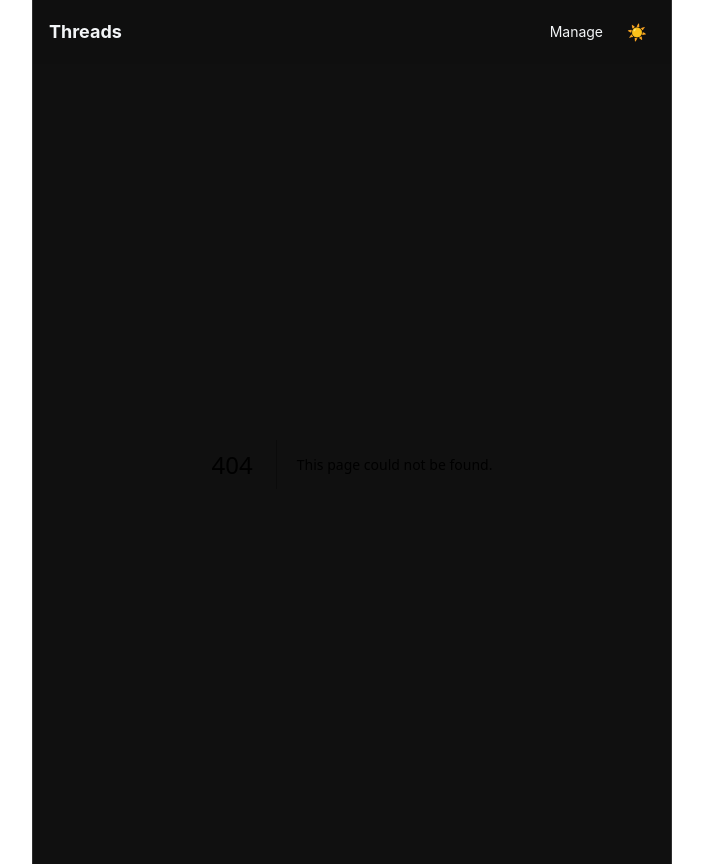
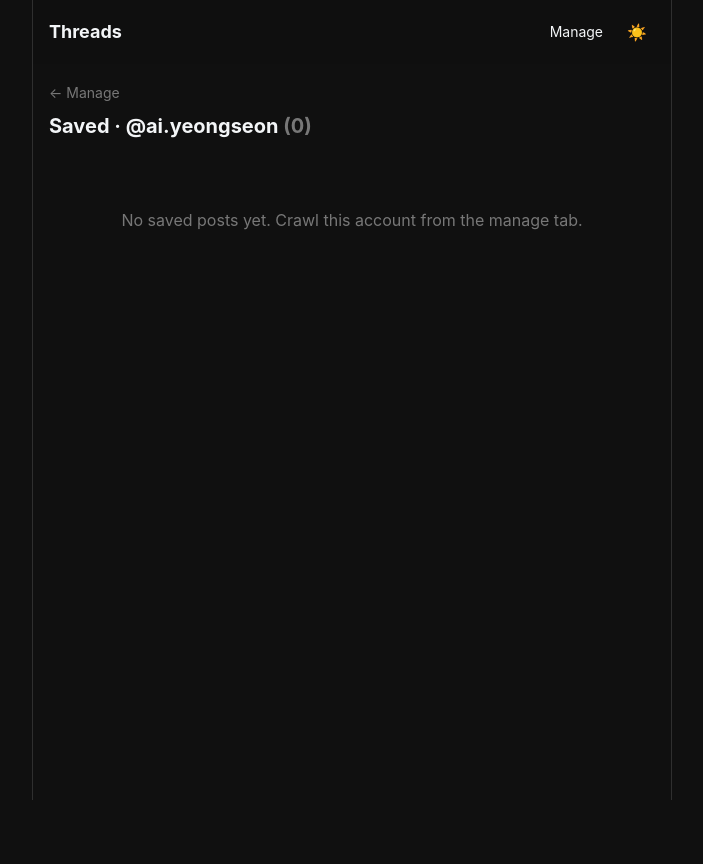
Before and after one commit to weritas247/threads-feed-clone, a Next.js app: page /manage/ai.yeongseon in a window 1280 px wide. Before the commit this address had no page. Shown: the whole page, without its empty margins (288-991 px from the left). After the commit the page ends 800 px from the top, so only its background shows below. Built offline with nearby package versions, Linux system fonts and the light colour scheme.

Commit message:
feat: persist crawled posts + saved-posts view
Crawling now saves fetched posts to data/posts/<user>.json (accumulating,
deduped by id). New /manage/[username] view renders saved posts from storage,
linked from each row in the manage table.

```diff
--- a/app/api/crawl/route.ts
+++ b/app/api/crawl/route.ts
@@ -1,6 +1,7 @@
 import { fetchAccountFeed } from '@/lib/threads';
 import { enabledUsernames, recordCrawl, getAccounts } from '@/lib/accountStore';
 import type { AccountEntry } from '@/lib/accountStore';
+import { savePosts } from '@/lib/postStore';
 
 export const dynamic = 'force-dynamic';
 
@@ -16,6 +17,7 @@
     const result = await fetchAccountFeed(handle);
     const status = result.ok ? 'ok' : result.reason;
     const count = result.ok ? result.posts.length : 0;
+    if (result.ok) savePosts(handle, result.posts);
     recordCrawl(handle, status, count, Date.now());
   }
 
--- /dev/null
+++ b/app/manage/[username]/page.tsx
@@ -0,0 +1,36 @@
+import Link from 'next/link';
+import { getSavedPosts } from '@/lib/postStore';
+import { normalizeUsername } from '@/lib/threads';
+import { Feed } from '@/components/Feed';
+
+export const dynamic = 'force-dynamic';
+
+export default async function SavedPostsPage({
+  params,
+}: {
+  params: Promise<{ username: string }>;
+}) {
+  const { username } = await params;
+  const handle = normalizeUsername(decodeURIComponent(username)).toLowerCase();
+  const posts = getSavedPosts(handle);
+
+  return (
+    <>
+      <div className="px-4 pt-4">
+        <Link href="/manage" className="text-sm text-secondary hover:underline">
+          ← Manage
+        </Link>
+      </div>
+      <h2 className="px-4 pb-1 pt-2 text-xl font-bold text-fg">
+        Saved · @{handle} <span className="text-secondary">({posts.length})</span>
+      </h2>
+      {posts.length === 0 ? (
+        <p className="px-4 py-16 text-center text-secondary">
+          No saved posts yet. Crawl this account from the manage tab.
+        </p>
+      ) : (
+        <Feed posts={posts} />
+      )}
+    </>
+  );
+}
--- a/components/ManageClient.tsx
+++ b/components/ManageClient.tsx
@@ -144,7 +144,13 @@
                 {a.lastCrawledAt ? relativeTime(Math.floor(a.lastCrawledAt / 1000)) + ' ago' : '—'}
               </td>
               <td className="py-2">
-                <div className="flex justify-end gap-2">
+                <div className="flex items-center justify-end gap-2">
+                  <Link
+                    href={`/manage/${a.username}`}
+                    className="rounded-md border border-border px-2 py-1 text-xs text-fg"
+                  >
+                    Saved
+                  </Link>
                   <button
                     type="button"
                     onClick={() => crawl(a.username)}
--- /dev/null
+++ b/lib/postStore.ts
@@ -0,0 +1,44 @@
+import { readFileSync, writeFileSync, existsSync, mkdirSync } from 'node:fs';
+import { join } from 'node:path';
+import type { Post } from './types';
+
+// File-backed store for crawled posts. Each account's posts accumulate across
+// crawls in data/posts/<username>.json, deduplicated by post id and kept
+// newest-first. No database. Server-only (node:fs). Data dir overridable via
+// ACCOUNTS_DATA_DIR (shared with accountStore; used by tests).
+
+function postsDir(): string {
+  const base = process.env.ACCOUNTS_DATA_DIR ?? join(process.cwd(), 'data');
+  const dir = join(base, 'posts');
+  if (!existsSync(dir)) mkdirSync(dir, { recursive: true });
+  return dir;
+}
+
+function safeName(username: string): string {
+  return username.trim().replace(/^@+/, '').toLowerCase().replace(/[^a-z0-9._-]/g, '_');
+}
+
+function fileFor(username: string): string {
+  return join(postsDir(), `${safeName(username)}.json`);
+}
+
+export function getSavedPosts(username: string): Post[] {
+  const file = fileFor(username);
+  if (!existsSync(file)) return [];
+  try {
+    return JSON.parse(readFileSync(file, 'utf8')) as Post[];
+  } catch {
+    return [];
+  }
+}
+
+// Merge `posts` into the saved set (new data wins on id collision), sort
+// newest-first, persist, and return the total saved count.
+export function savePosts(username: string, posts: Post[]): number {
+  const byId = new Map<string, Post>();
+  for (const p of getSavedPosts(username)) byId.set(p.id, p);
+  for (const p of posts) byId.set(p.id, p);
+  const merged = [...byId.values()].sort((a, b) => b.createdAt - a.createdAt);
+  writeFileSync(fileFor(username), JSON.stringify(merged));
+  return merged.length;
+}
```
Also changed, not shown: 2 other files (tests, documents, lock files or other folders).
